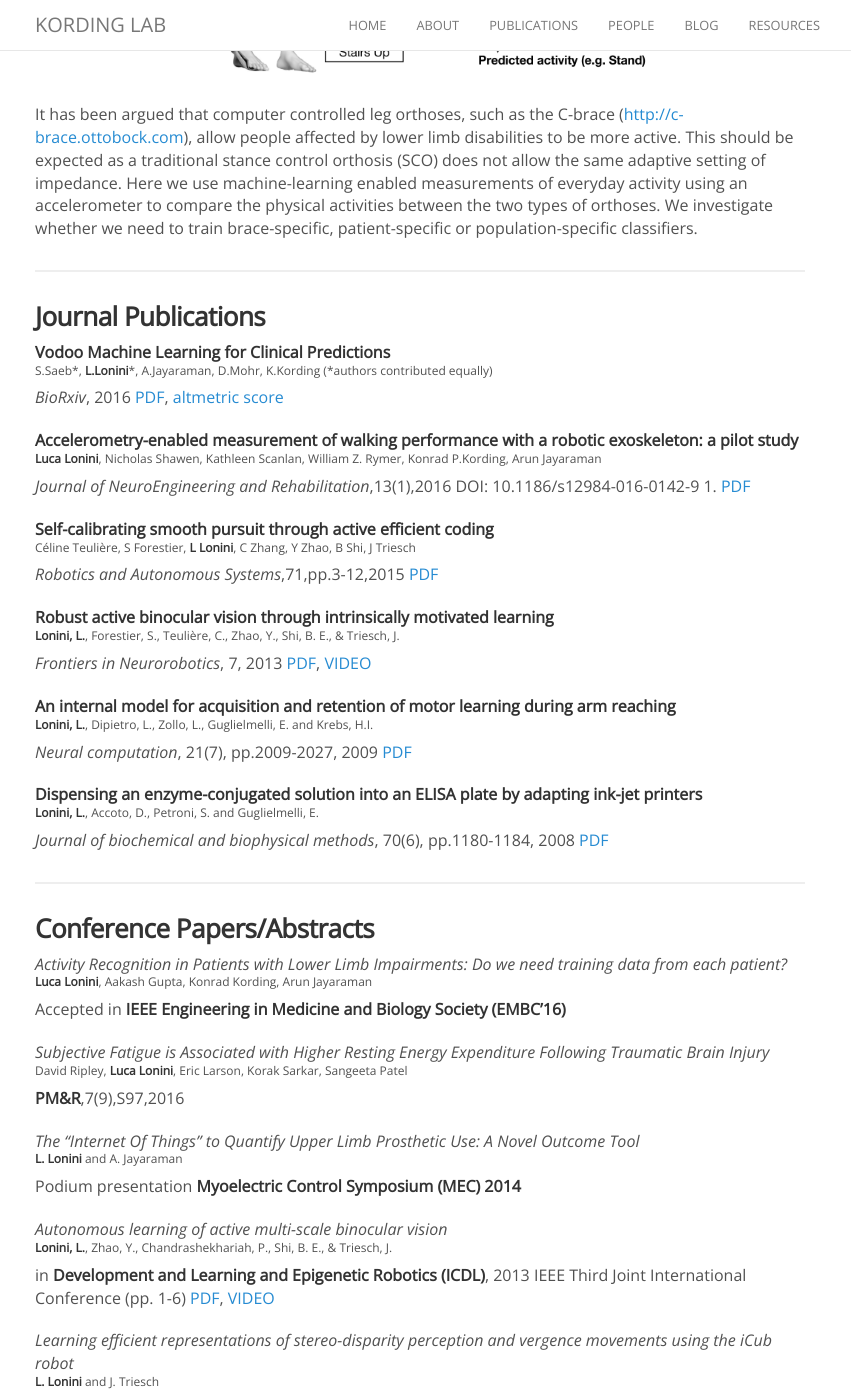
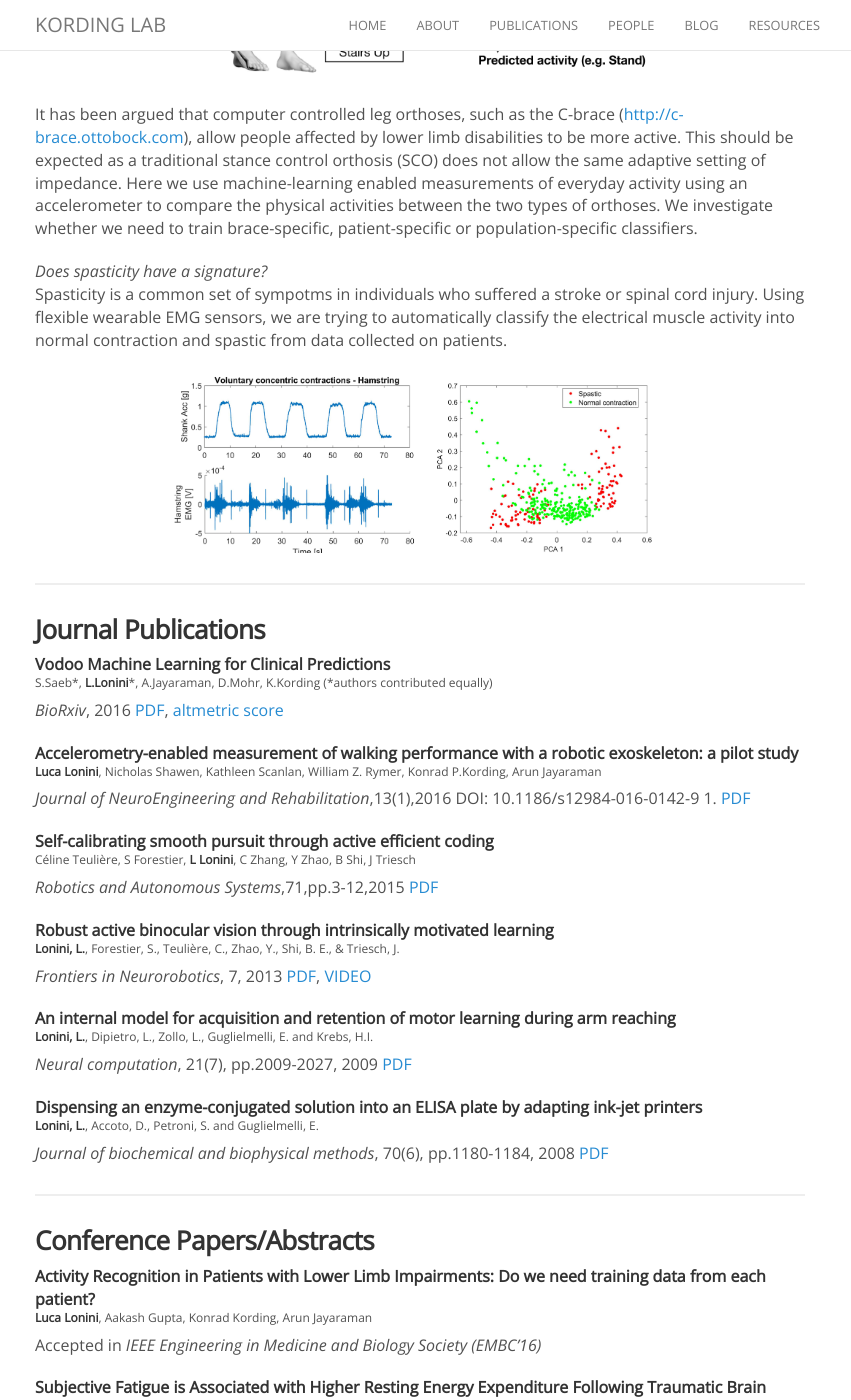
Before and after one commit to KordingLab/KordingLab.github.io, a Jekyll site: the page built from _people/luca_lonini.md, in a window 1280 px wide and 1400 px high, scrolled down 1596 px. Shown: the whole window, without its empty margins (220-1071 px from the left). Built offline with Jekyll 4.4.1, drawn with Linux system fonts in a browser that asks for light colours; nearby versions of some CDN libraries; comment, search, counter and statistics services are not loaded; some of the changed lines change nothing that is shown; some of the changed text lies outside the part shown.

Commit message:
Update luca_lonini.md

```diff
--- a/_people/luca_lonini.md
+++ b/_people/luca_lonini.md
@@ -53,6 +53,14 @@
 It has been argued that computer controlled leg orthoses, such as the C-brace ([http://c-brace.ottobock.com](http://c-brace.ottobock.com)), allow people affected by lower limb disabilities to be more active. This should be expected as a traditional stance control orthosis (SCO) does not allow the same adaptive setting of impedance. Here we use machine-learning enabled measurements of everyday activity using an accelerometer to compare the physical activities between the two types of orthoses. We investigate whether we need to train brace-specific, patient-specific or population-specific classifiers.
 
 
+_Does spasticity have a signature?_<br>
+Spasticity is a common set of sympotms in individuals who suffered a stroke or spinal cord injury. Using flexible wearable EMG sensors, we are trying to automatically classify the electrical muscle activity into normal contraction and spastic from data collected on patients.
+
+<figure><center>
+  <img src="{{site.baseurl}}/images/others/Spasticity.jpg" width="500">
+</center></figure>
+
+
 <hr>
 
 ### Journal Publications
@@ -88,39 +96,39 @@
 
 ### Conference Papers/Abstracts
 
-_Activity Recognition in Patients with Lower Limb Impairments: Do we need training data from each patient?_<br>
+**Activity Recognition in Patients with Lower Limb Impairments: Do we need training data from each patient?**<br>
 <sup>**Luca Lonini**, Aakash Gupta, Konrad Kording, Arun Jayaraman</sup><br>
-Accepted in **IEEE Engineering in Medicine and Biology Society (EMBC’16)**
+Accepted in _IEEE Engineering in Medicine and Biology Society (EMBC’16)_
 
-_Subjective Fatigue is Associated with Higher Resting Energy Expenditure Following Traumatic Brain Injury_<br>
+**Subjective Fatigue is Associated with Higher Resting Energy Expenditure Following Traumatic Brain Injury**<br>
 <sup>David Ripley, **Luca Lonini**, Eric Larson, Korak Sarkar, Sangeeta Patel</sup><br>
-**PM&R**,7(9),S97,2016
+_PM&R_,7(9),S97,2016
 
-_The “Internet Of Things” to Quantify Upper Limb Prosthetic Use: A Novel Outcome Tool_<br>
+**The “Internet Of Things” to Quantify Upper Limb Prosthetic Use: A Novel Outcome Tool**<br>
 <sup>**L. Lonini** and A. Jayaraman</sup><br>
-Podium presentation **Myoelectric Control Symposium (MEC) 2014**
+Podium presentation _Myoelectric Control Symposium (MEC) '14_, Aug 18-22, 2014, Fredericton, NB, Canada [Program](http://www.unb.ca/conferences/mec/)
 
-_Autonomous learning of active multi-scale binocular vision_<br>
+**Autonomous learning of active multi-scale binocular vision**<br>
 <sup>**Lonini, L.**, Zhao, Y., Chandrashekhariah, P., Shi, B. E., & Triesch, J.</sup><br>
-in **Development and Learning and Epigenetic Robotics (ICDL)**, 2013 IEEE Third Joint International Conference (pp. 1-6)
+in _Development and Learning and Epigenetic Robotics (ICDL)_, 2013 IEEE Third Joint International Conference (pp. 1-6)
 [PDF](http://ieeexplore.ieee.org/xpl/articleDetails.jsp?reload=true&arnumber=6652541), [VIDEO](https://www.youtube.com/watch?v=BuA6OU2VdhE&feature=youtu.be)<br>
 
-_Learning efficient representations of stereo-disparity perception and vergence movements using the iCub robot_<br>
+**Learning efficient representations of stereo-disparity perception and vergence movements using the iCub robot**<br>
 <sup>**L. Lonini** and J. Triesch</sup><br>
-**DGR-Tage 2012** Technical University Berlin, 6-7 September 2012
+_DGR-Tage 2012_ Technical University Berlin, 6-7 September 2012
 [Program](http://dgr.robotics.tu-berlin.de/index.php/program)<br>
 
-_A computational model of the effects of training schedules in neurorehabilitation_<br>
+**A computational model of the effects of training schedules in neurorehabilitation**<br>
 <sup>**L Lonini**, L Dipietro, L Zollo, E Guglielmelli, HI Krebs</sup><br>
-Abstracts of the 14th **European Congress of Clinical Neurophysiology**, Volume 122, Supplement 1, June 2011, Pages S177
+Abstracts of the 14th _European Congress of Clinical Neurophysiology_, Volume 122, Supplement 1, June 2011, Pages S177
 [PDF](http://www.sciencedirect.com/science/article/pii/S1388245711606408)<br>
 
-_ODEs model of foreign body reaction around peripheral nerve implanted electrode_<br>
+**ODEs model of foreign body reaction around peripheral nerve implanted electrode**<br>
 <sup>G Di Pino, D Formica, **L Lonini**, D Accoto, A Benvenuto, S Micera, PM Rossini, E Guglielmelli</sup><br>
-**Engineering in Medicine and Biology Society (EMBC)**, 2010, pp. 1543-1546, Annual International Conference of the IEEE
+_Engineering in Medicine and Biology Society (EMBC)_, 2010, pp. 1543-1546, Annual International Conference of the IEEE
 [PDF](http://ieeexplore.ieee.org/xpl/articleDetails.jsp?arnumber=5626825)<br>
 
-_Incremental learning control of the DLR-HIT-Hand II during interaction tasks_<br>
+**Incremental learning control of the DLR-HIT-Hand II during interaction tasks**<br>
 <sup>Alessio Alessi, Loredana Zollo, **Luca Lonini**, Rosanna De Falco, Eugenio Guglielmelli</sup><br>
-**Engineering in Medicine and Biology Society (EMBC)**, 2010, pp. 3194-3197, Annual International Conference of the IEEE
+_Engineering in Medicine and Biology Society (EMBC)_, 2010, pp. 3194-3197, Annual International Conference of the IEEE
 [PDF](http://ieeexplore.ieee.org/xpl/articleDetails.jsp?arnumber=5627411)<br>
```
